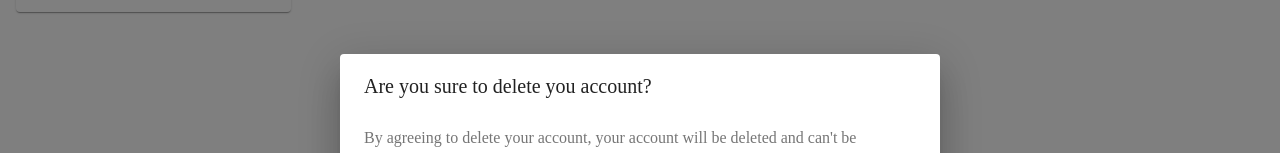
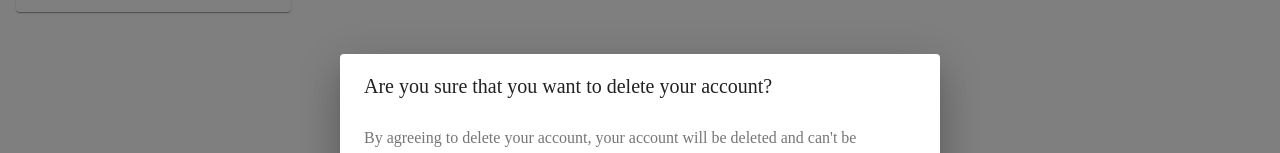
Before and after one commit to atiwat1113/db_system, a React (Create React App) app in the folder front-end/: page /del_acc in a window 1280 px wide. Both pictures are taken after a click on the button "DELETE". Shown: the part 250-403 px from the top of the page. Built offline with nearby package versions, Linux system fonts and the light colour scheme.

Commit message:
Fix typo on Delete Confirmation Dialog
Fix typo on Delete Confirmation Dialog

```diff
--- a/front-end/src/pages/DeleteAccount.js
+++ b/front-end/src/pages/DeleteAccount.js
@@ -141,7 +141,7 @@ function DeleteAccount() {
         aria-describedby="alert-dialog-description"
       >
         <DialogTitle id="alert-dialog-title">
-          {"Are you sure to delete you account?"}
+          {"Are you sure that you want to delete your account?"}
         </DialogTitle>
         <DialogContent>
           <DialogContentText id="alert-dialog-description">
```
